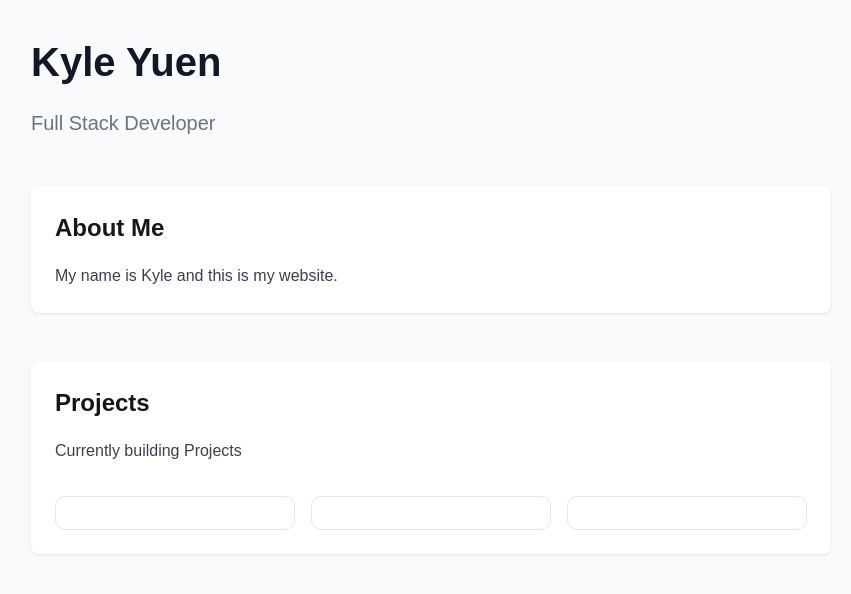
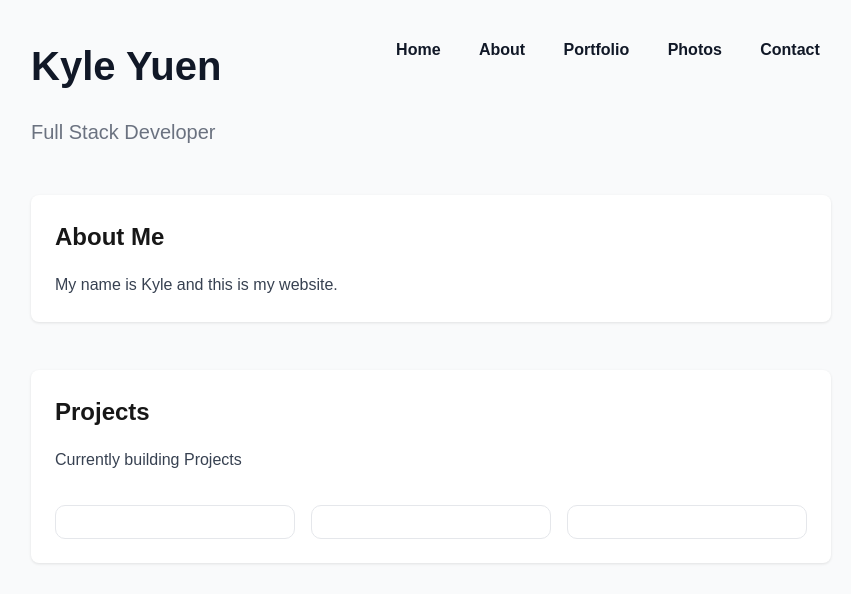
Before and after one commit to kyleyuen3/my-portfolio, a Next.js app: page / in a window 1280 px wide. Shown: the top 594 px of the page, without its empty margins (209-1060 px from the left). Built offline with nearby package versions, Linux system fonts and the light colour scheme.

Commit message:
added header with clickable links, does not move page yet. added nav and header into css

```diff
--- a/app/page.module.css
+++ b/app/page.module.css
@@ -13,9 +13,11 @@
 
 /* main name */
 .title {
+  margin: 0;
   font-size: 2.5rem;
   font-weight: bold;
   color: #111827;
+  line-height: 1;
 }
 
 /* role text */
@@ -119,3 +121,15 @@
 .navLink:hover {
   background: #eef2ff;
 }
+
+/* header */
+.header {
+  margin-bottom: 2rem;
+}
+
+/* styling header */
+.headerTop {
+  display: flex;
+  justify-content: space-between;
+  align-items: center;
+}
--- a/app/page.tsx
+++ b/app/page.tsx
@@ -7,9 +7,26 @@ export default function Home() {
       <div className={styles.content}>
 
         {/* Header */}
-          <h1 className={styles.title}>Kyle Yuen</h1>
+        <header className={styles.header}>
+          <div className={styles.headerTop}>
+
+            {/* Name */}
+            <h1 className={styles.title}>Kyle Yuen</h1>
+
+            {/* Nav */}
+            <nav className={styles.nav}>
+              <a className={styles.navLink} href="#home">Home</a>
+              <a className={styles.navLink} href="#about">About</a>
+              <a className={styles.navLink} href="#projects">Portfolio</a>
+              <a className={styles.navLink} href="#photos">Photos</a>
+              <a className={styles.navLink} href="#contact">Contact</a>
+            </nav>
+          </div>
+
+          {/* Subtitle */}
           <p className={styles.subtitle}>Full Stack Developer</p>
 
+        </header>
 
         {/* About Section */}
         <section className={styles.section}>
```
